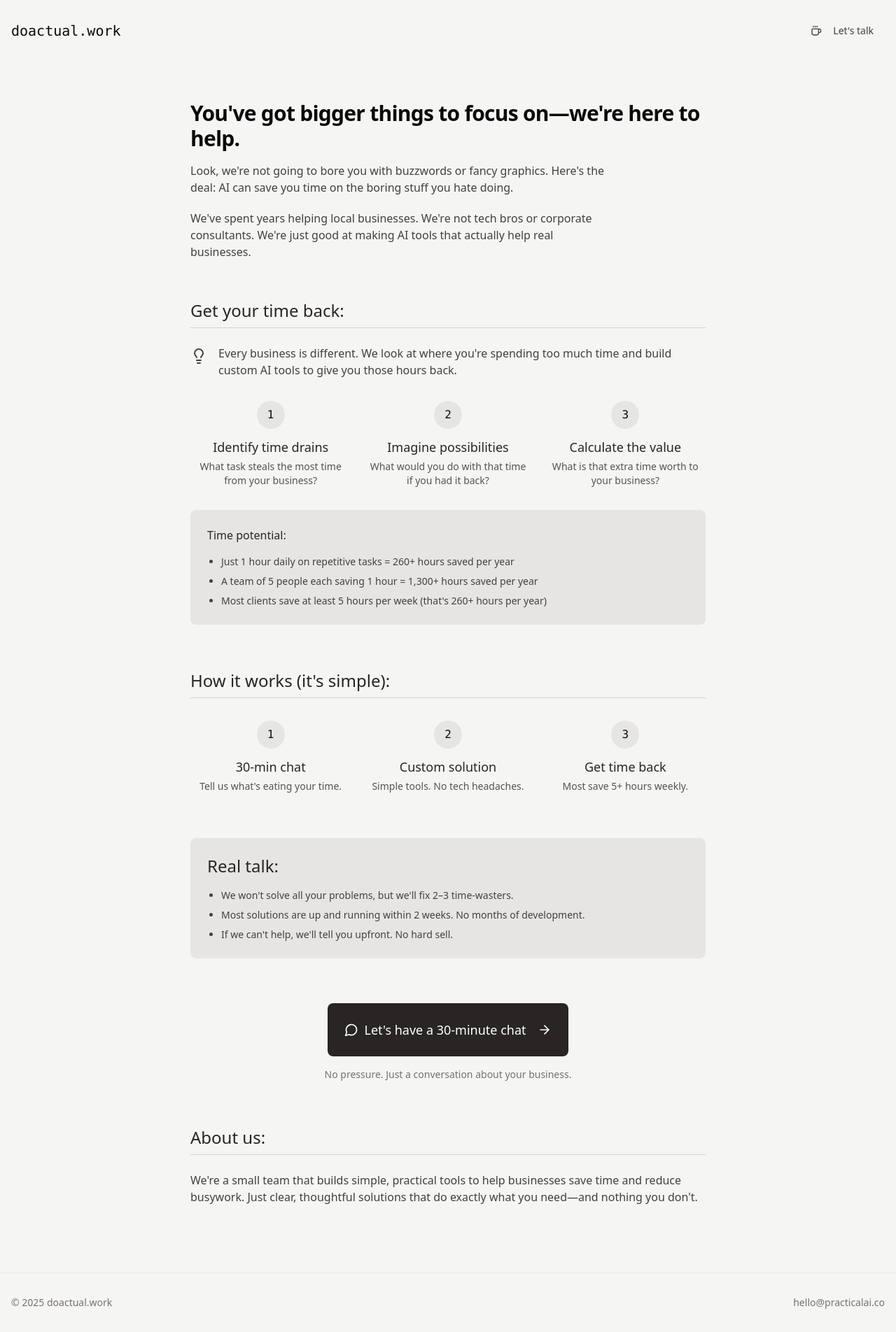
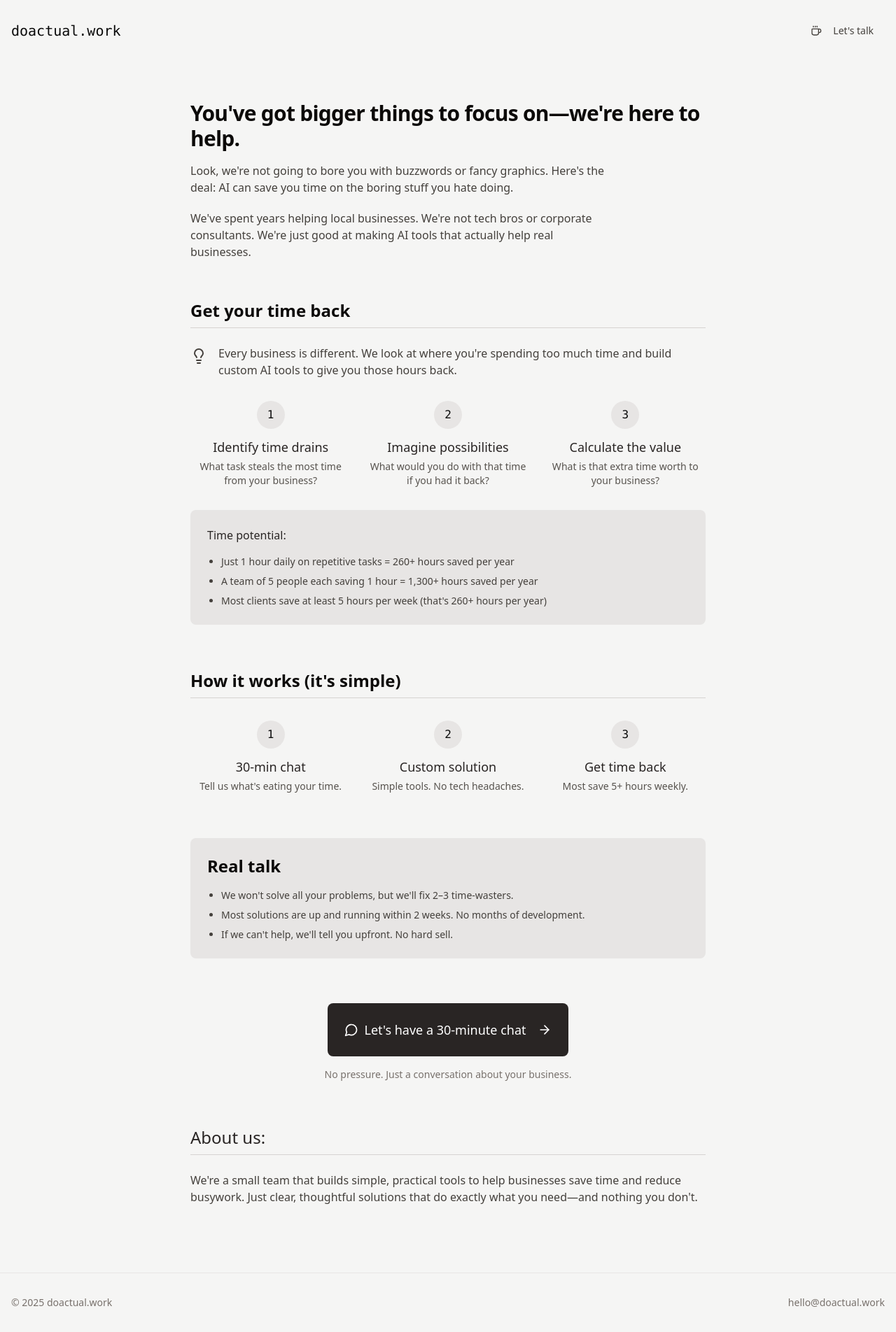
Before and after one commit to ankit3146/do-actual-work, a Next.js app: page / in a window 1280 px wide. Shown: the whole page at 70% size. Built offline with nearby package versions, Linux system fonts and the light colour scheme.

Commit message:
New email

```diff
--- a/app/page.tsx
+++ b/app/page.tsx
@@ -41,8 +41,8 @@ export default function Home() {
 
         {/* Time Value Section */}
         <div className="mb-16">
-          <h2 className="text-xl md:text-2xl font-normal text-stone-800 mb-6 border-b border-stone-300 pb-2">
-            Get your time back:
+          <h2 className="text-xl md:text-2xl font-semibold text-stone-950 mb-6 border-b border-stone-300 pb-2">
+            Get your time back
           </h2>
 
           <div className="mt-6 flex gap-4 items-start">
@@ -90,8 +90,8 @@ export default function Home() {
 
         {/* How It Works */}
         <div className="mb-16">
-          <h2 className="text-xl md:text-2xl font-normal text-stone-800 mb-6 border-b border-stone-300 pb-2">
-            How it works (it's simple):
+          <h2 className="text-xl md:text-2xl font-semibold text-stone-950 mb-6 border-b border-stone-300 pb-2">
+            How it works (it's simple)
           </h2>
 
           <div className="mt-8 grid grid-cols-1 md:grid-cols-3 gap-6">
@@ -122,7 +122,7 @@ export default function Home() {
 
         {/* Real Talk Section */}
         <div className="mb-16 bg-stone-200 p-6 rounded-lg">
-          <h2 className="text-xl md:text-2xl font-normal text-stone-800 mb-4">Real talk:</h2>
+          <h2 className="text-xl md:text-2xl font-semibold text-stone-950 mb-4">Real talk</h2>
 
           <ul className="list-disc pl-5 space-y-2 text-stone-700 text-sm">
             <li>We won't solve all your problems, but we'll fix 2–3 time-wasters.</li>
@@ -164,7 +164,7 @@ export default function Home() {
           <p className="text-stone-500 text-sm mb-4 md:mb-0">
             © {new Date().getFullYear()} doactual.work
           </p>
-          <div className="text-stone-500 text-sm">hello@practicalai.co</div>
+          <div className="text-stone-500 text-sm">hello@doactual.work</div>
         </div>
       </footer>
     </div>
```
